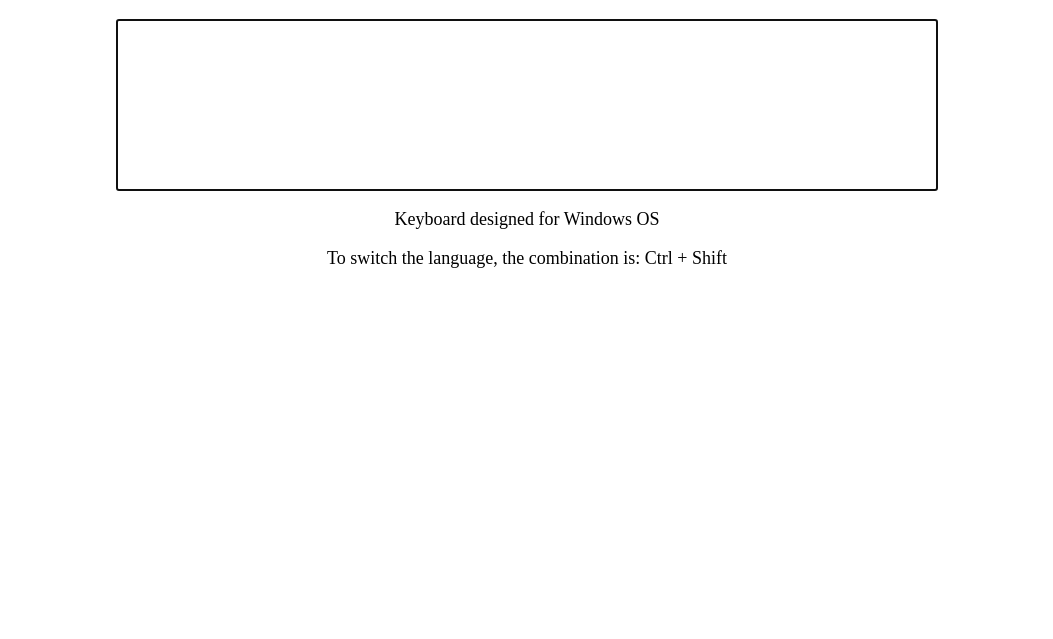
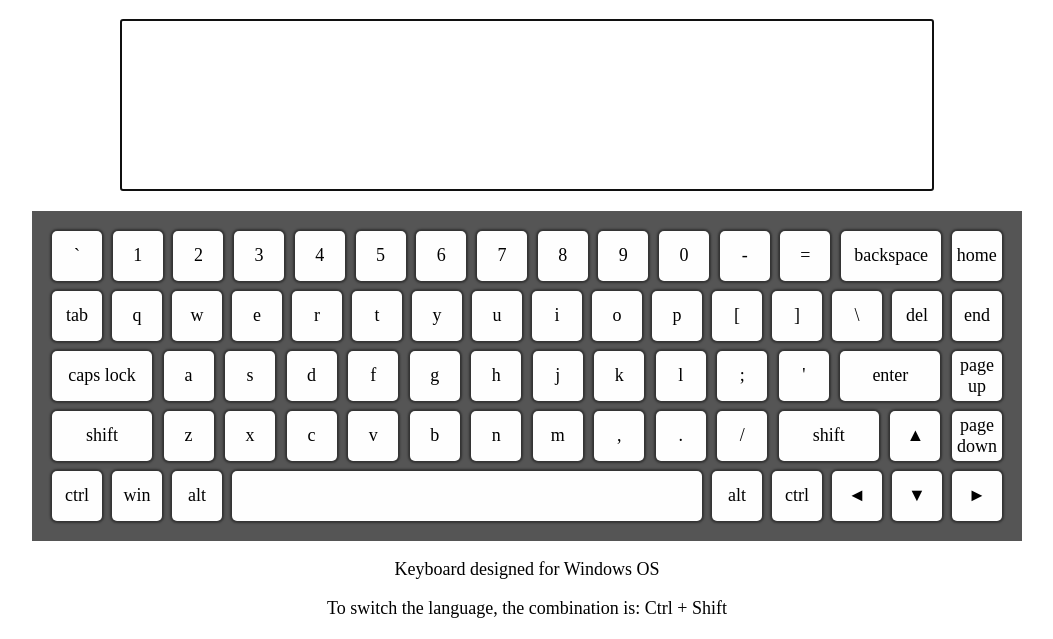
Before and after one commit to ISerhiienko/virtual-keyboard, a website: page index.html in a window 1280 px wide. Shown: the part 161-800 px from the top of the page, without its empty margins (113-1166 px from the left). Drawn offline with Linux system fonts and the light colour scheme.

Commit message:
feat: add keyboard keys and style it

```diff
--- a/css/style.css
+++ b/css/style.css
@@ -3,7 +3,7 @@
 }
 
 .wrapper {
-  max-width: 1000px;
+  max-width: 990px;
   padding: 0 15px;
   margin: 0 auto;
 
@@ -29,3 +29,39 @@
   text-align: center;
   font-size: 18px;
 }
+
+.keyboard__keys {
+  display: flex;
+  justify-content: space-between;
+  flex-wrap: wrap;
+  margin-top: 20px;
+  padding: 15px;
+  background-color: #555;
+}
+
+.keyboard__key {
+  display: flex;
+  justify-content: center;
+  align-items: center;
+  width: 50px;
+  height: 50px;
+  margin: 5px;
+  font-size: 18px;
+  text-align: center;
+  background-color: #fefefe;
+  box-shadow: 0px 0px 2px 2px #333;
+  border-radius: 5px;
+  cursor: pointer;
+}
+
+#Backspace,
+#Enter,
+#ShiftLeft,
+#ShiftRight,
+#CapsLock {
+  width: 100px;
+}
+
+#Space {
+  flex-grow: 1;
+}
--- a/js/script.js
+++ b/js/script.js
@@ -1,5 +1,93 @@
+const keys = [
+    {key: 'Backquote', en: '`'},
+    {key: 'Digit1', en: '1'},
+    {key: 'Digit2', en: '2'},
+    {key: 'Digit3', en: '3'},
+    {key: 'Digit4', en: '4'},
+    {key: 'Digit5', en: '5'},
+    {key: 'Digit6', en: '6'},
+    {key: 'Digit7', en: '7'},
+    {key: 'Digit8', en: '8'},
+    {key: 'Digit9', en: '9'},
+    {key: 'Digit0', en: '0'},
+    {key: 'Minus', en: '-'},
+    {key: 'Equal', en: '='},
+    {key: 'Backspace', en: 'backspace'},
+    {key: 'Home', en: 'home'},
+    {key: 'Tab', en: 'tab'},
+    {key: 'KeyQ', en: 'q'},
+    {key: 'KeyW', en: 'w'},
+    {key: 'KeyE', en: 'e'},
+    {key: 'KeyR', en: 'r'},
+    {key: 'KeyT', en: 't'},
+    {key: 'KeyY', en: 'y'},
+    {key: 'KeyU', en: 'u'},
+    {key: 'KeyI', en: 'i'},
+    {key: 'KeyO', en: 'o'},
+    {key: 'KeyP', en: 'p'},
+    {key: 'BracketLeft', en: '['},
+    {key: 'BracketRight', en: ']'},
+    {key: 'Backslash', en: '\\'},
+    {key: 'Delete', en: 'del'},
+    {key: 'End', en: 'end'},
+    {key: 'CapsLock', en: 'caps lock'},
+    {key: 'KeyA', en: 'a'},
+    {key: 'KeyS', en: 's'},
+    {key: 'KeyD', en: 'd'},
+    {key: 'KeyF', en: 'f'},
+    {key: 'KeyG', en: 'g'},
+    {key: 'KeyH', en: 'h'},
+    {key: 'KeyJ', en: 'j'},
+    {key: 'KeyK', en: 'k'},
+    {key: 'KeyL', en: 'l'},
+    {key: 'Semicolon', en: ';'},
+    {key: 'Quote', en: "'"},
+    {key: 'Enter', en: 'enter'},
+    {key: 'PageUp', en: 'page up'},
+    {key: 'ShiftLeft', en: 'shift'},
+    {key: 'KeyZ', en: 'z'},
+    {key: 'KeyX', en: 'x'},
+    {key: 'KeyC', en: 'c'},
+    {key: 'KeyV', en: 'v'},
+    {key: 'KeyB', en: 'b'},
+    {key: 'KeyN', en: 'n'},
+    {key: 'KeyM', en: 'm'},
+    {key: 'Comma', en: ','},
+    {key: 'Period', en: '.'},
+    {key: 'Slash', en: '/'},
+    {key: 'ShiftRight', en: 'shift'},
+    {key: 'ArrowUp', en: '▲'},
+    {key: 'PageDown', en: 'page down'},
+    {key: 'ControlLeft', en: 'ctrl'},
+    {key: 'MetaLeft', en: 'win'},
+    {key: 'AltLeft', en: 'alt'},
+    {key: 'Space', en: ' '},
+    {key: 'AltRight', en: 'alt'},
+    {key: 'ControlRight', en: 'ctrl'},
+    {key: 'ArrowLeft', en: '◄'},
+    {key: 'ArrowDown', en: '▼'},
+    {key: 'ArrowRight', en: '►'}
+];
+
+
+
+function renderKeyboard() {
+  const keyboardKeys = document.querySelector('.keyboard__keys');
+  let keyButton;
+
+  keys.forEach(keyElement => {
+    keyButton = document.createElement('div');
+    keyButton.className = 'keyboard__key';
+    keyButton.setAttribute('id', keyElement.key);
+    keyButton.innerHTML = keyElement.en;
+    keyboardKeys.append(keyButton);
+  });
+}
+
+
+
 function showKeyboard() {
-   return document.body.innerHTML = `
+   document.body.innerHTML = `
     <div class="wrapper">
         <div class="keyboard">
             <h1 class="keyboard__title">Virtual Keyboard</h1>
@@ -11,6 +99,7 @@
             </div>
         </div>
     </div>`;
+    renderKeyboard();
 }
 
 showKeyboard();
```
